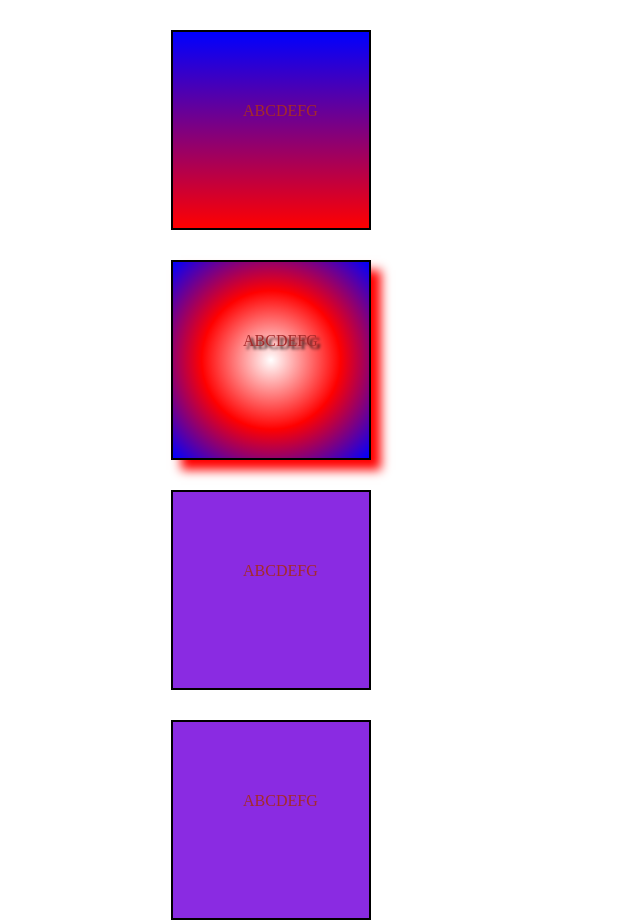
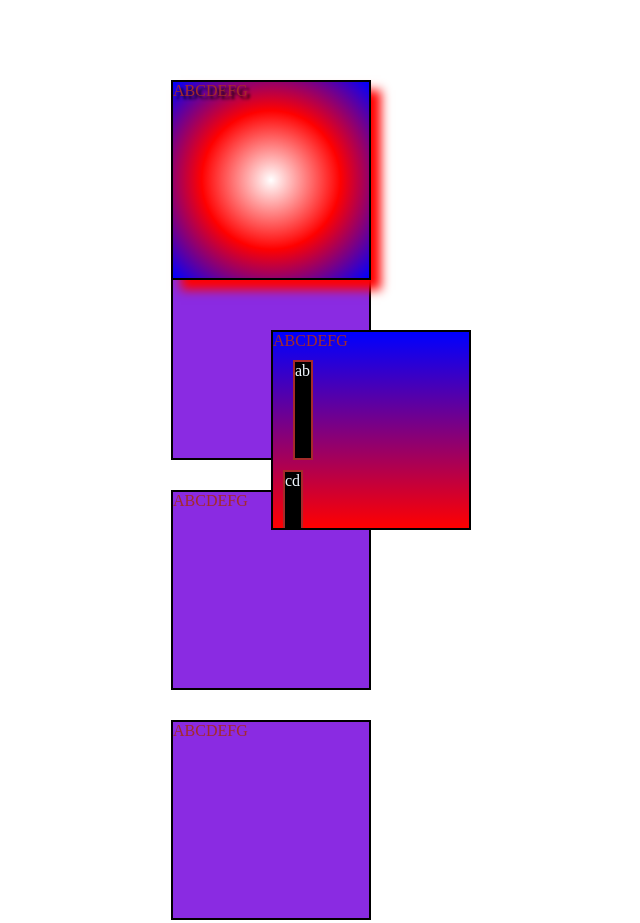
Before and after one commit to abhi98chaubey/CSSHandson, a plain HTML site: page bsics/index.html in a window 1280 px wide. Shown: the top 923 px of the page, without its empty margins (129-769 px from the left). Drawn offline with Linux system fonts and the light colour scheme.

Commit message:
4th commit

```diff
--- a/bsics/index.html
+++ b/bsics/index.html
@@ -7,7 +7,12 @@
     <link rel="stylesheet" href="style.css">
 </head>
 <body>
-    <div id="one">ABCDEFG</div>
+    <div id="one">ABCDEFG
+        <div id="st">ab</div>
+        <div>cd</div>
+        <div>ef</div>
+        <div id="srt">gf</div>
+    </div>
     <div id="two">ABCDEFG</div>
     <div id="three">ABCDEFG</div>
     <div>ABCDEFG</div>
--- a/bsics/style.css
+++ b/bsics/style.css
@@ -3,14 +3,14 @@
     margin: 0;
     box-sizing: border-box;
 }
-div{
+body > div{
     height: 200px;
     width: 200px;
     background-color: blueviolet;
     color: brown;
     border: 2px solid black;
     margin: 10px;
-    padding: 70px;
+
     box-shadow: blue;
     margin-top: 30px;
     margin-left: 300px;
@@ -18,13 +18,33 @@ div{
 
 }
 #one {
+    position: relative;
+    left: 100px;
+    top: 300px;
     background: linear-gradient(to top, red, blue);
+    overflow: auto;
+  }
+  #one > div{
+    height: 100px;
+    width: 20px;
+    background-color: black;
+    color: aliceblue;
+    border: 2px solid brown;
+    margin: 10px;
+
+  }
+  #st{
+    position: sticky;
+    left: 20px;
+    top: 20px;
   }
 
 #two{
     background-image: radial-gradient(white, red, blue);
     box-shadow: 10px 10px 10px red;
     text-shadow: 3px 3px 3px black;
+    position: fixed;
+    top: 50px;
 
 }
 #three {
```
